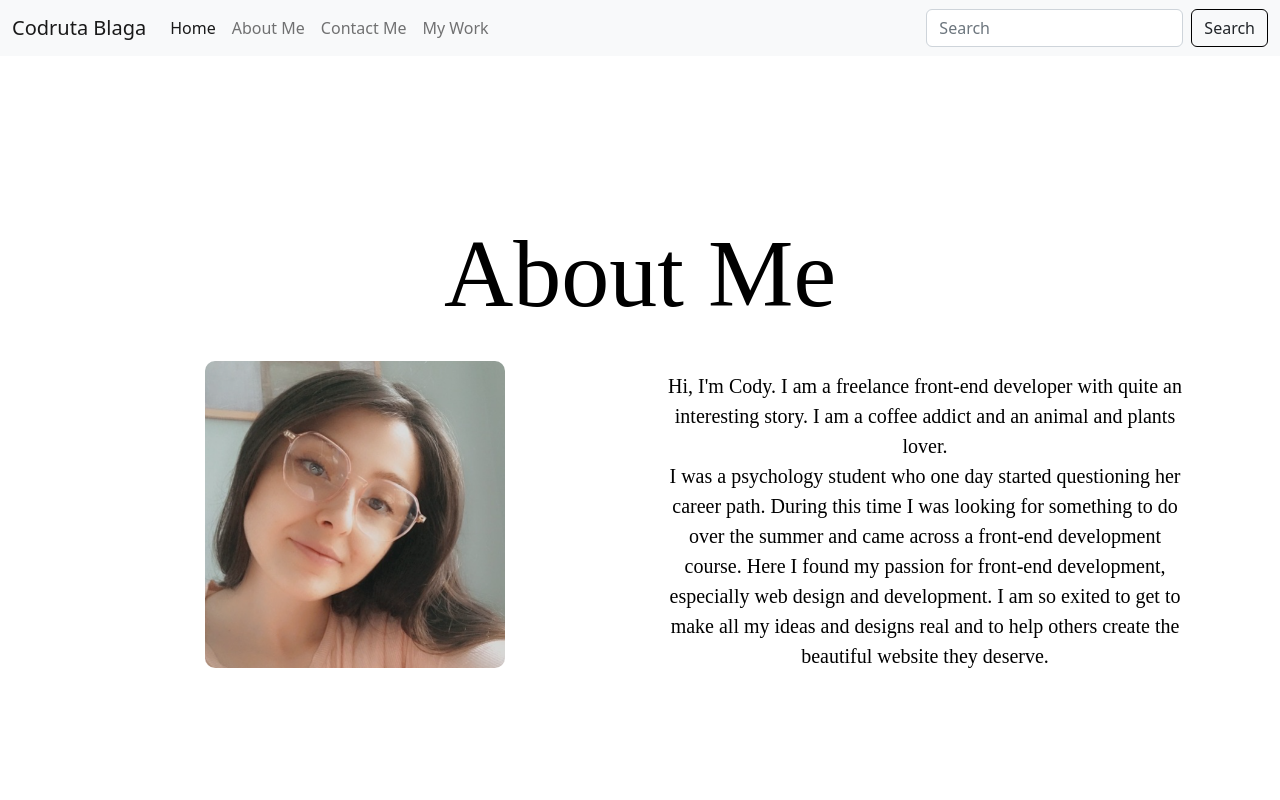
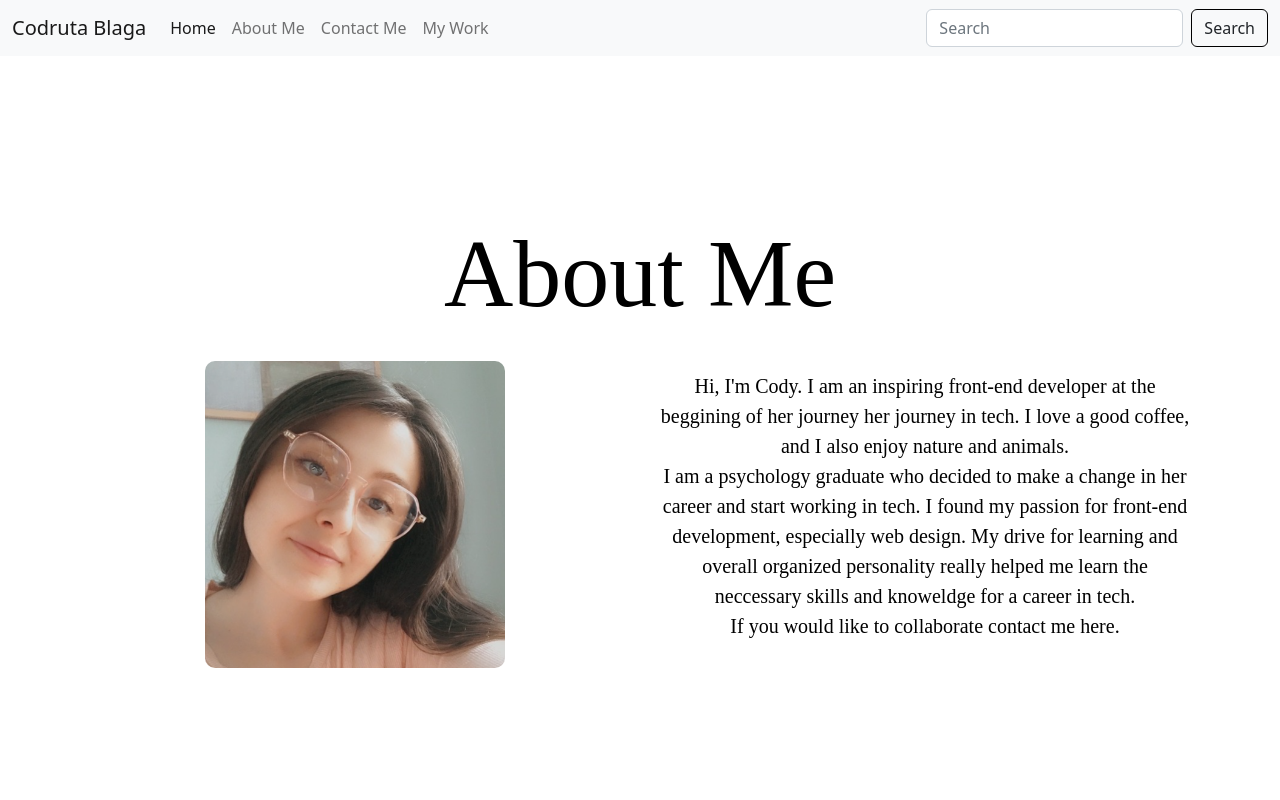
Before and after one commit to codycodu/portofolio-project, a plain HTML site: page about.html in a window 1280 px wide. Shown: the top 800 px of the page. Drawn offline with nearby package versions, Linux system fonts and the light colour scheme.

Commit message:
updated about me page

```diff
--- a/about.html
+++ b/about.html
@@ -75,15 +75,10 @@
         </div>
         <div class="col-6">
         <p class="about-paragraph">
-          Hi, I'm Cody. I am a freelance front-end developer with quite an
-          interesting story. I am a coffee addict and an animal and plants
-          lover. <br />
-          I was a psychology student who one day started questioning her career
-          path. During this time I was looking for something to do over the
-          summer and came across a front-end development course. Here I found my
-          passion for front-end development, especially web design and
-          development. I am so exited to get to make all my ideas and designs
-          real and to help others create the beautiful website they deserve.
+          Hi, I'm Cody. I am an inspiring front-end developer at the beggining of her journey her journey in tech. I love a good coffee, and I also enjoy nature and animals.  <br />
+          I am a psychology graduate who decided to make a change in her career and start working in tech. I found my
+          passion for front-end development, especially web design. My drive for learning and overall organized personality really helped me learn the neccessary skills and knoweldge for a career in tech. <br />
+          If you would like to collaborate contact me <a href="contact.html">here.</a>
         </p>
         </div>
         </div>
```
